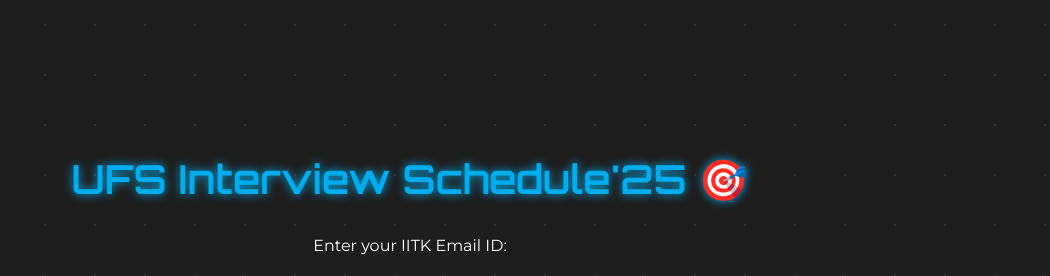
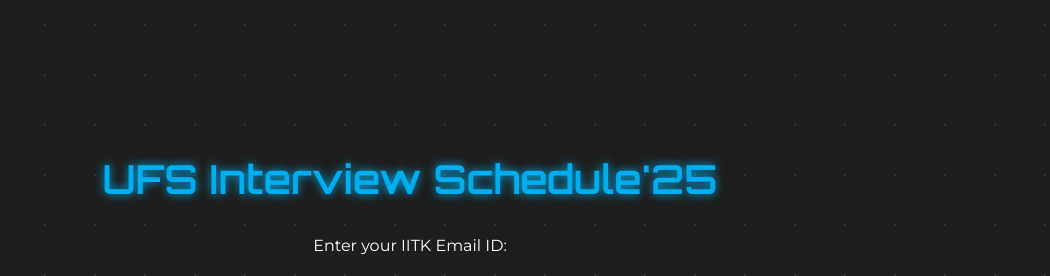
Before and after one commit to Yajat-Parikh/UFS-Secy-Interview, a plain HTML site: page index.html in a window 1280 px wide. Shown: the top 276 px of the page, 230-1280 px from the left. Drawn offline with Linux system fonts and the light colour scheme.

Commit message:
Update index.html

```diff
--- a/index.html
+++ b/index.html
@@ -132,7 +132,7 @@
   <!-- Floating UFS logo -->
   <img src="logo-Picsart-BackgroundRemover.jpg" alt="UFS Logo" class="logo" />
 
-  <h1>UFS Interview Schedule'25 🎯 </h1>
+  <h1>UFS Interview Schedule'25 </h1>
   <p>Enter your IITK Email ID:</p>
   <input type="email" id="email" placeholder="your@iitk.ac.in" />
   <button onclick="lookup()">Check Interview Time</button>
```
